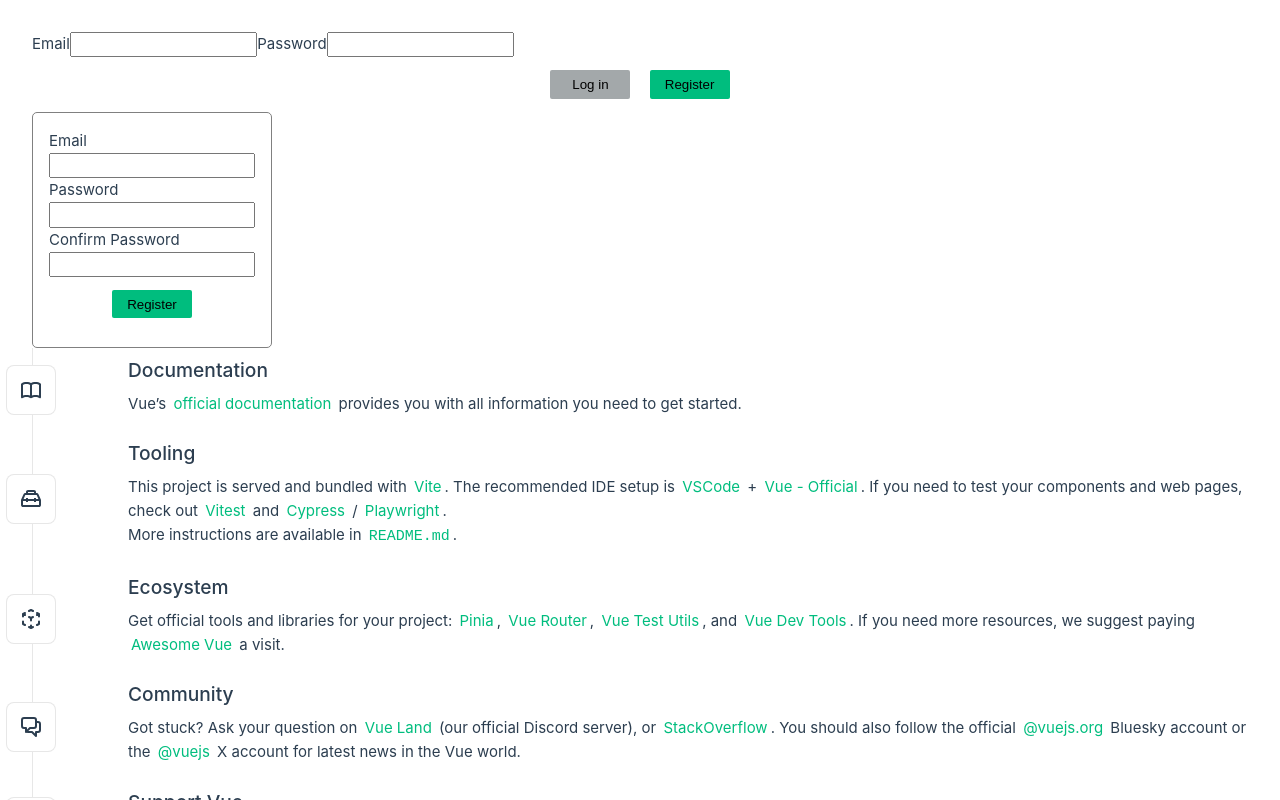
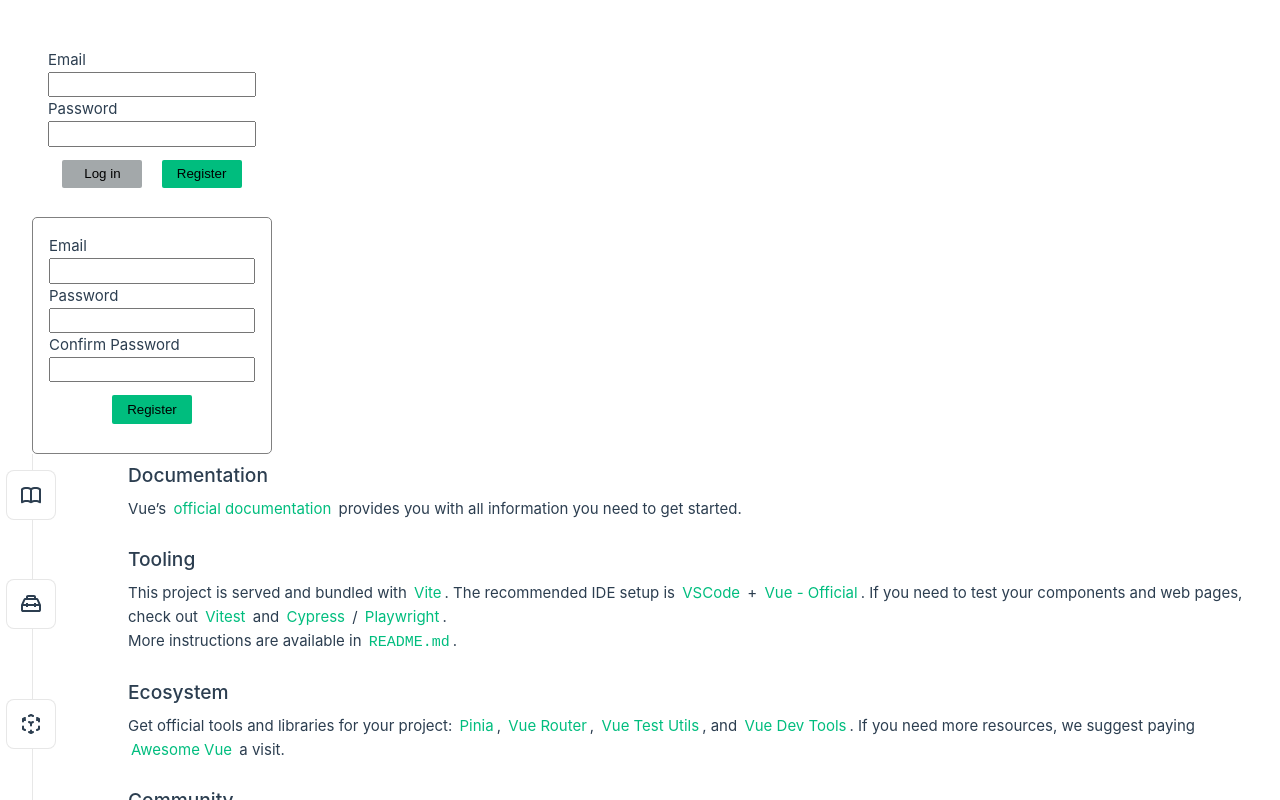
Before and after one commit to eturgeneva/store-frontend, a Vue app: page / in a window 1280 px wide. Shown: the top 800 px of the page. Built offline with nearby package versions, Linux system fonts and the light colour scheme.

Commit message:
add logging of user login data on click

```diff
--- a/src/assets/main.css
+++ b/src/assets/main.css
@@ -34,7 +34,7 @@ a,
   }
 } */
 
-form {
+form, .userLogin {
     display: flex;
     flex-direction: column;
     width: 15rem;
--- a/src/components/UserLogin.vue
+++ b/src/components/UserLogin.vue
@@ -1,20 +1,32 @@
 <script setup>
-    function loginUser() {
-        console.log('User logged in');
-    }
+import { ref } from 'vue';
+
+const email = ref('');
+const password = ref('');
+
+function loginUser() {
+    console.log('User logged in');
+    console.log('email ref', email);
+    console.log('email', email.value);
+    console.log('password', password.value);
+}
 </script>
 
 <template>
     <div class="userLogin">
         <!-- <form class="unframed"> -->
             <label for="email">Email</label>
-            <!-- <br> -->
-            <input type="text" name="email" id="email">
-            <!-- <br> -->
+            <input v-model="email"
+                    type="text"
+                    name="email"
+                    id="email">
+
             <label for="password">Password</label>
-            <!-- <br> -->
-            <input type="password" name="password" id="password">
-            <!-- <br> -->
+            <input v-model="password"
+                    type="password"
+                    name="password"
+                    id="password">
+
             <div class="buttons">
                 <button @click="loginUser" class="loginButton">Log in</button>
                 <button class="registerButton">Register</button>
```
